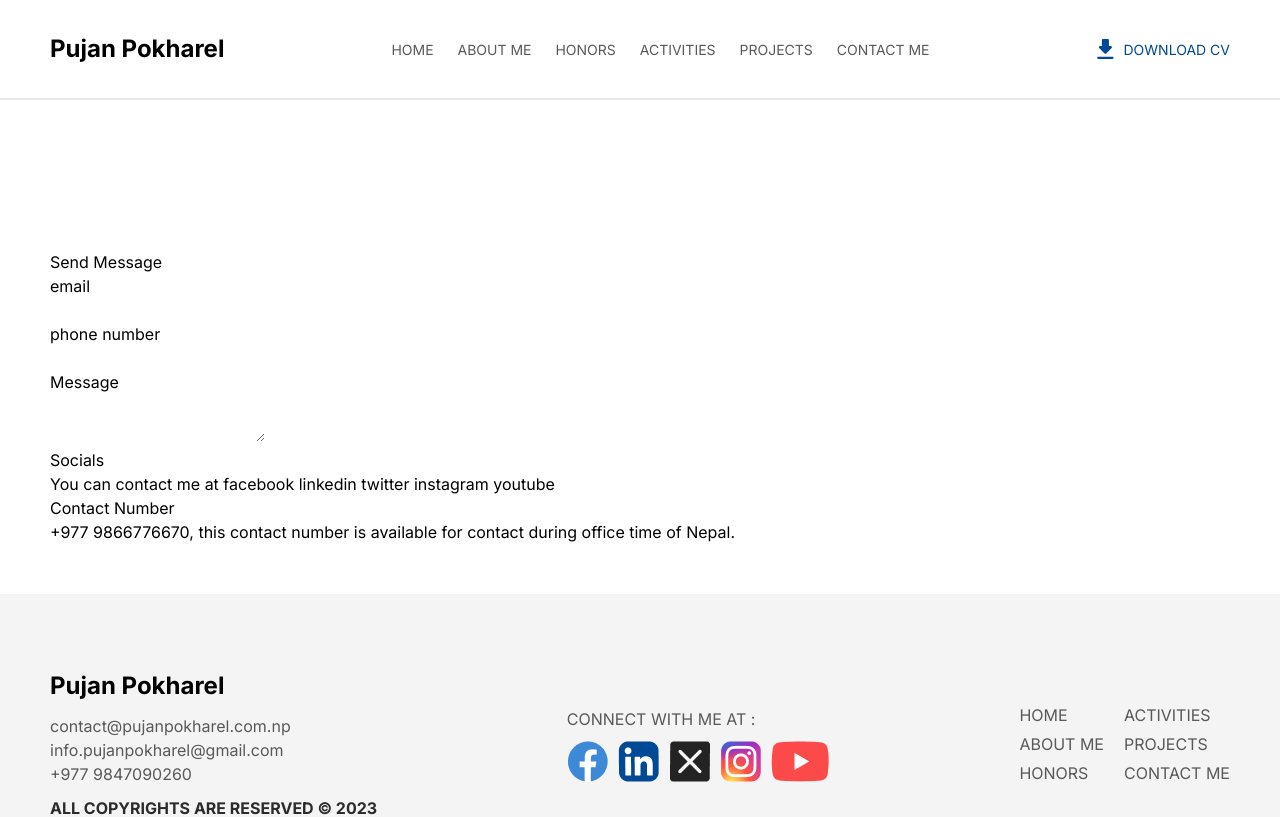
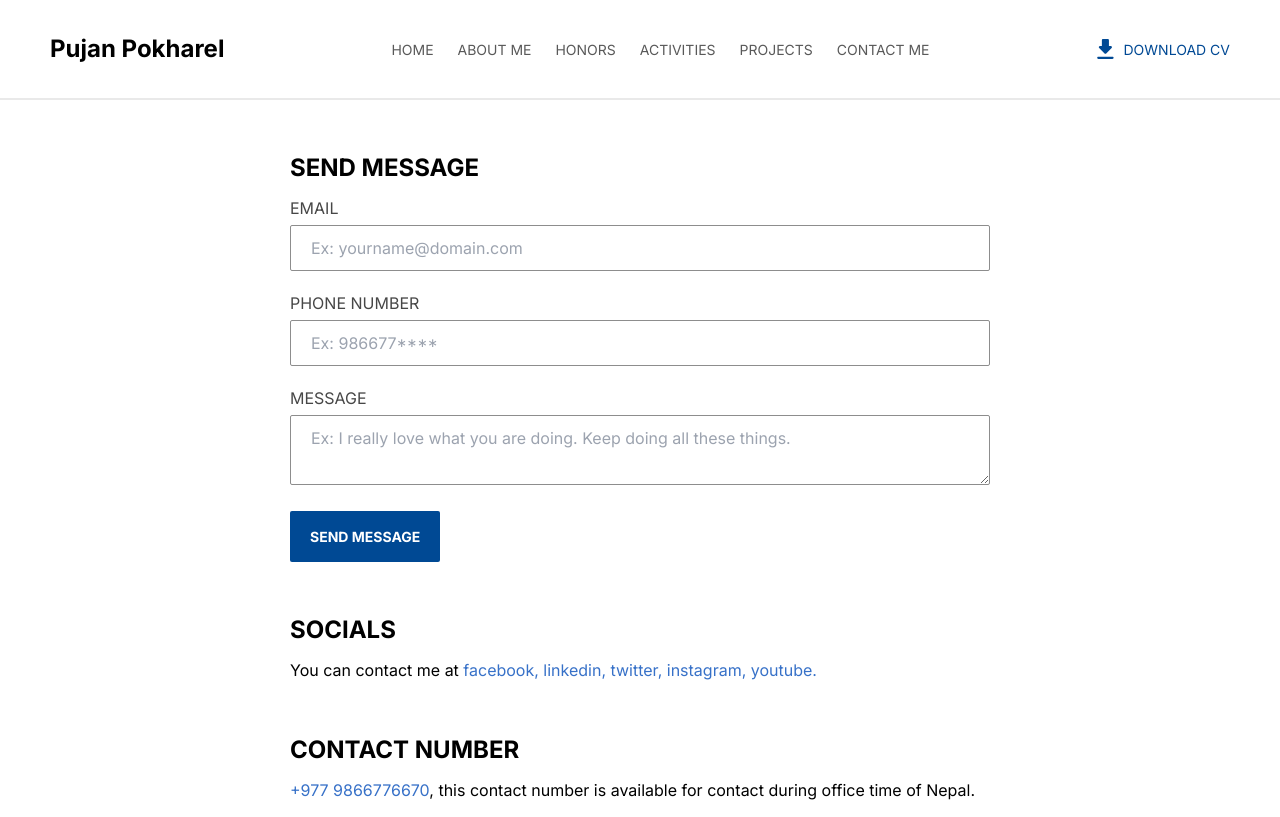
Before and after one commit to pujanpokharelofficial/Portfolio, a SvelteKit app: page /contacts in a window 1280 px wide. Shown: the top 817 px of the page. Built offline with nearby package versions, Linux system fonts and the light colour scheme.

Commit message:
completed the design of the contact section.

```diff
--- a/src/routes/contacts/+page.svelte
+++ b/src/routes/contacts/+page.svelte
@@ -1,42 +1,79 @@
 <script>
 </script>
 
-<div class="main_container mt-[200px] p-block max-w-[800px]">
+<div
+	class="main_container mt-[100px] p-block max-w-[800px] min-h-screen flex space-y-block flex-col m-auto"
+>
 	<div class="content_section">
 		<h1 class="title">Send Message</h1>
-		<div class="inputs">
+		<div class="inputs flex flex-col space-y-standard pt-small">
 			<div class="input">
 				<div class="lable">email</div>
-				<input type="email" name="email" id="email" />
+				<input type="email" name="email" id="email" placeholder="Ex: yourname@domain.com" />
 			</div>
 
 			<div class="input">
 				<div class="lable">phone number</div>
-				<input type="phone_number" name="phone_number" id="phone_number" />
+				<input type="number" name="phone_number" id="phone_number" placeholder="Ex: 986677****" />
 			</div>
 
 			<div class="input">
 				<div class="lable">Message</div>
-				<textarea name="Message" id="Message" />
+				<textarea
+					name="Message"
+					id="Message"
+					placeholder="Ex: I really love what you are doing. Keep doing all these things."
+				/>
+			</div>
+
+			<div
+				class="send_message w-max h-max px-standard py-[15px] rounded-[2px] uppercase font-bold text-info text-white bg-blue-dark"
+			>
+				send Message
 			</div>
 		</div>
 	</div>
 	<div class="content_section">
 		<h1 class="title">Socials</h1>
-		<p>
+		<p class="mt-small">
 			You can contact me at
-			<a href="https://www.facebook.com/OfficialPujanPokharel" target="_blank"> facebook </a>
-			<a href="https://www.linkedin.com/in/pujanpokharelofficial" target="_blank"> linkedin </a>
-			<a href="https://www.twitter.com/pujanpokharel22" target="_blank"> twitter </a>
-			<a href="https://www.instagram.com/pujanpokharelofficial/" target="_blank"> instagram </a>
-			<a href="https://www.youtube.com/@PujanPokharelOfficial" target="_blank"> youtube </a>
+			<a href="https://www.facebook.com/OfficialPujanPokharel" target="_blank"> facebook, </a>
+			<a href="https://www.linkedin.com/in/pujanpokharelofficial" target="_blank"> linkedin, </a>
+			<a href="https://www.twitter.com/pujanpokharel22" target="_blank"> twitter, </a>
+			<a href="https://www.instagram.com/pujanpokharelofficial/" target="_blank"> instagram, </a>
+			<a href="https://www.youtube.com/@PujanPokharelOfficial" target="_blank"> youtube. </a>
 		</p>
 	</div>
 	<div class="content_section">
 		<h1 class="title">Contact Number</h1>
-		<p>
+		<p class="mt-small">
 			<a href="tel:+977 9866776670"> +977 9866776670</a>, this contact number is available for
 			contact during office time of Nepal.
 		</p>
 	</div>
 </div>
+
+<style>
+	.title {
+		font-size: 24px;
+		text-transform: uppercase;
+		font-weight: bold;
+	}
+	.lable {
+		font-size: 14;
+		font-weight: normal;
+		color: #474747;
+		text-transform: uppercase;
+	}
+	input,
+	textarea {
+		margin-top: 5px;
+		border: 1px solid #8d8d8d;
+		border-radius: 2px;
+		padding: 10px 20px;
+		width: 100%;
+	}
+	a {
+		color: #3771c8;
+	}
+</style>
```
